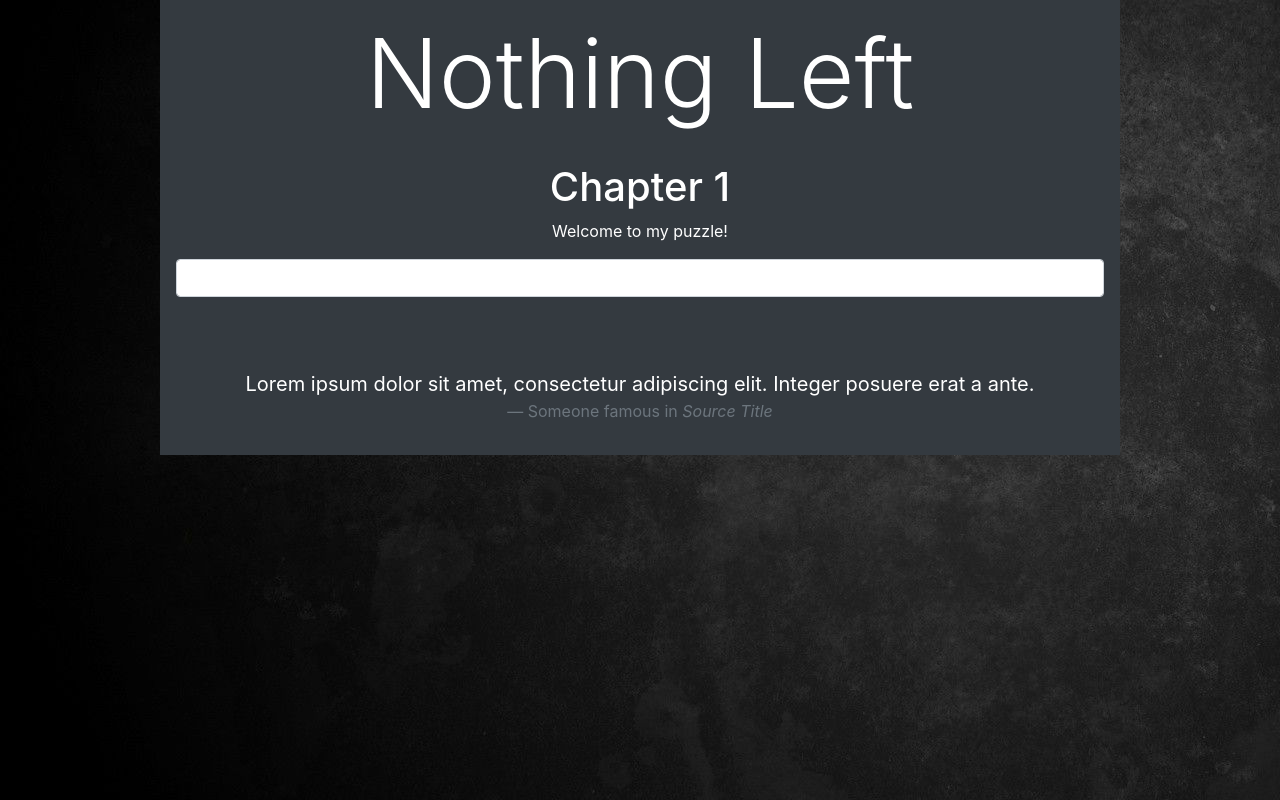
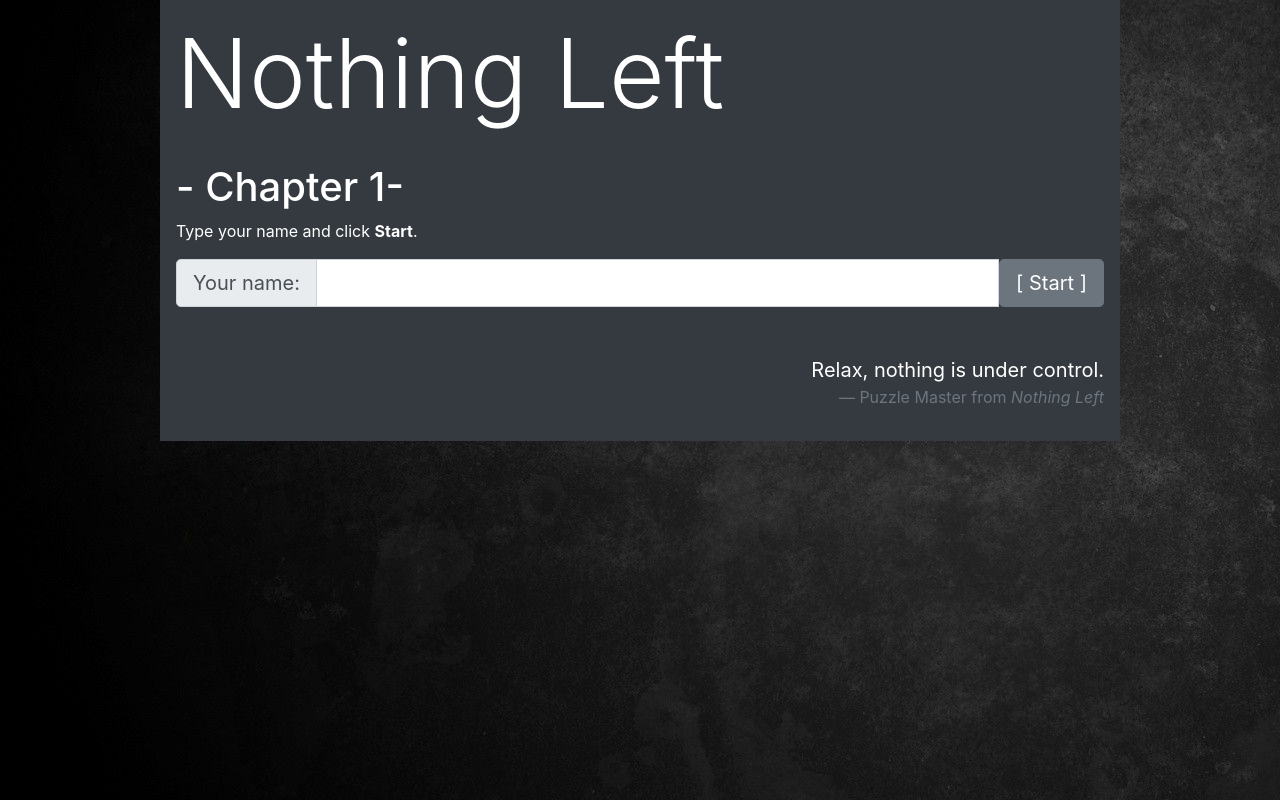
Before and after one commit to brunofdaniel/Nothing-Left, a plain HTML site: page index.html in a window 1280 px wide. Drawn offline with nearby package versions, Linux system fonts and the light colour scheme.

Commit message:
Add initial template

```diff
--- a/index.html
+++ b/index.html
@@ -18,16 +18,22 @@
 <body style="background-color:#343a40; background-image: url('images/free-black-backgrounds.jpg')">
 
     <div style="height: 100%; display: flex; justify-content: center; align-items: center;">
-        <div class="w-75 p-3 mb-2 bg-dark text-white text-center">
+        <div class="w-75 p-3 mb-2 bg-dark text-white">
             <h1 class="display-1">Nothing Left</h1>
             <br />
-            <h1>Chapter 1</h1>
-            <p>Welcome to my puzzle!</p>
-            <input class="form-control input-lg" id="inputlg" type="text">
-            <br /><br /><br />
-            <blockquote class="blockquote text-center">
-                <p class="mb-0">Lorem ipsum dolor sit amet, consectetur adipiscing elit. Integer posuere erat a ante.</p>
-                <footer class="blockquote-footer">Someone famous in <cite title="Source Title">Source Title</cite></footer>
+            <h1>- Chapter 1-
+            </h1>
+            <p>Type your name and click <strong>Start</strong>.</p>
+            <div class="input-group input-group-lg">
+                <div class="input-group-prepend">
+                    <span class="input-group-text" id="inputGroup-sizing-lg">Your name:</span>
+                </div>
+                <input type="text" class="form-control" aria-label="Large" aria-describedby="inputGroup-sizing-sm"><button type="button" class="btn btn-secondary btn-lg">[ Start ]</button>
+            </div>
+            <br /><br />
+            <blockquote class="blockquote text-right">
+                <p class="mb-0">Relax, nothing is under control.</p>
+                <footer class="blockquote-footer">Puzzle Master from <cite title="Source Title">Nothing Left</cite></footer>
             </blockquote>
         </div>
     </div>
```
